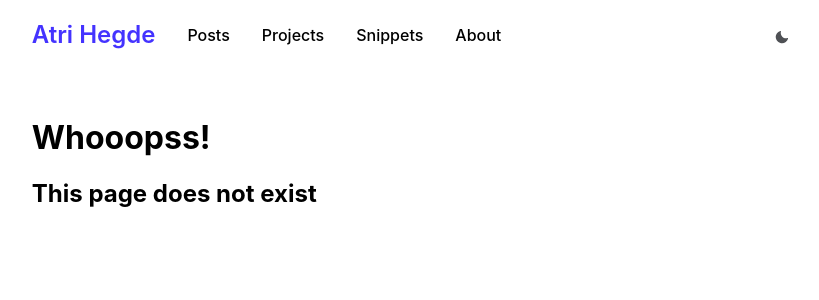
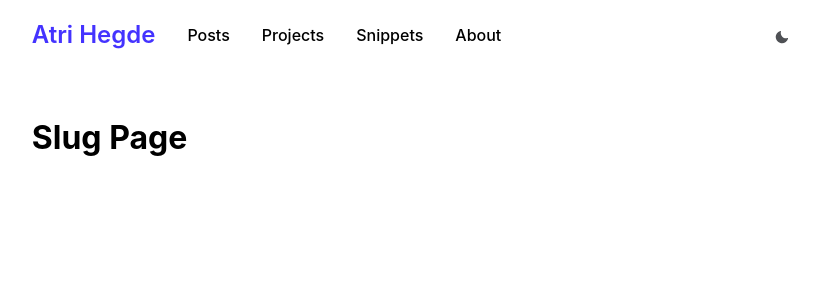
Before and after one commit to hegde-atri/old-hegdeatri-dot-com, a Next.js app: page /posts/1 in a window 1280 px wide. Before the commit this address had no page. Shown: the top 300 px of the page, without its empty margins (229-1048 px from the left). Built offline with nearby package versions, Linux system fonts and the light colour scheme.

Commit message:
pausing project

```diff
--- /dev/null
+++ b/pages/posts/[slug].tsx
@@ -0,0 +1,9 @@
+import Layout from "@/components/Layout";
+
+export default function slugpage() {
+  return (
+    <Layout>
+      <h1>Slug Page</h1>
+    </Layout>
+  )
+}
```
Also changed, not shown: pages/posts/index.tsx (added, +9 -0 lines), pages/posts/page/[page_index].tsx (added, +9 -0 lines), pages/projects/index.tsx (added, +9 -0 lines).
